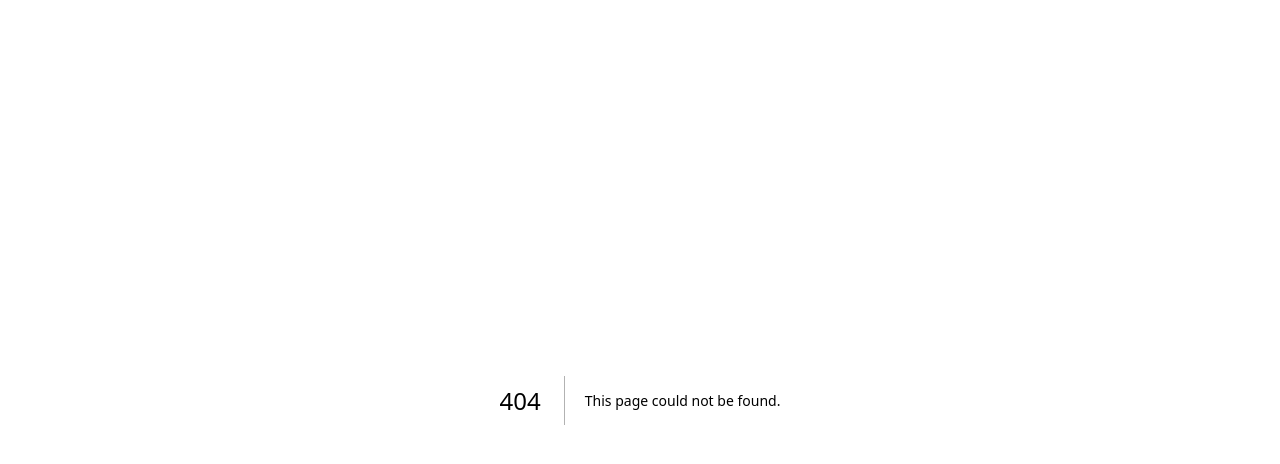
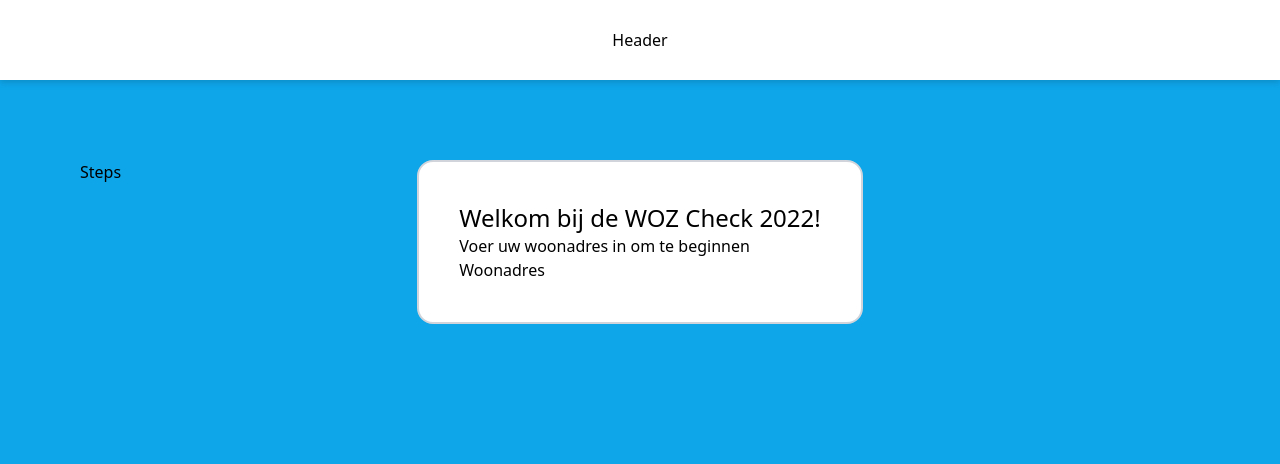
Before and after one commit to boris-arkenaar/eerlijke-woz, a Next.js app: page /start in a window 1280 px wide. Before the commit this address had no page. Shown: the top 464 px of the page. Built offline with nearby package versions, Linux system fonts and the light colour scheme.

Commit message:
Create basic page layout

```diff
--- /dev/null
+++ b/components/address.tsx
@@ -0,0 +1,13 @@
+import { FC } from "react";
+
+const Address: FC = () => {
+  return (
+    <div className="">
+      <h1 className="text-2xl">Welkom bij de WOZ Check 2022!</h1>
+      <p>Voer uw woonadres in om te beginnen</p>
+      <label>Woonadres</label>
+    </div>
+  );
+};
+
+export default Address;
--- /dev/null
+++ b/components/container.tsx
@@ -0,0 +1,23 @@
+import { FC } from "react";
+import Header from "./header";
+import Steps from "./steps";
+
+type Props = {
+  children: JSX.Element;
+};
+
+const Container: FC<Props> = ({ children }) => {
+  return (
+    <div className="bg-sky-500 h-screen">
+      <Header />
+      <Steps />
+      <div className="grid justify-center space-y-20 mt-20 py-20">
+        <div className="bg-white border-2 border-gray-300 rounded-2xl drop-shadow-1xl p-10">
+          {children}
+        </div>
+      </div>
+    </div>
+  );
+};
+
+export default Container;
--- /dev/null
+++ b/components/header.tsx
@@ -0,0 +1,11 @@
+import { FC } from "react";
+
+const Header: FC = () => {
+  return (
+    <div className="fixed top-0 grid justify-center items-center w-screen h-20 space-y-20 bg-white drop-shadow-md">
+      <h1>Header</h1>
+    </div>
+  );
+};
+
+export default Header;
--- /dev/null
+++ b/components/steps.tsx
@@ -0,0 +1,13 @@
+import { FC } from "react";
+
+const Steps: FC = () => {
+  return (
+    <div className="fixed left-20 top-40 justify-center items-center space-y-20">
+      <div className="space-y-20">
+        <h1>Steps</h1>
+      </div>
+    </div>
+  );
+};
+
+export default Steps;
--- a/pages/index.tsx
+++ b/pages/index.tsx
@@ -1,86 +1,16 @@
-import type { NextPage } from 'next'
-import Head from 'next/head'
-import Image from 'next/image'
+import type { NextPage } from "next";
+import Head from "next/head";
+import Image from "next/image";
 
 const Home: NextPage = () => {
   return (
-    <div className="flex min-h-screen flex-col items-center justify-center py-2">
-      <Head>
-        <title>Create Next App</title>
-        <link rel="icon" href="/favicon.ico" />
-      </Head>
+    <div className="grid justify-center items-center h-screen space-y-20">
+      <div className="space-y-20">
+        <h1>Eerlijke WOZ</h1>
+        <a href="/start">Start de WOZ check</a>
+      </div>
+    </div>
+  );
+};
 
-      <main className="flex w-full flex-1 flex-col items-center justify-center px-20 text-center">
-        <h1 className="text-6xl font-bold">
-          Welcome to{' '}
-          <a className="text-blue-600" href="https://nextjs.org">
-            Next.js!
-          </a>
-        </h1>
-
-        <p className="mt-3 text-2xl">
-          Get started by editing{' '}
-          <code className="rounded-md bg-gray-100 p-3 font-mono text-lg">
-            pages/index.tsx
-          </code>
-        </p>
-
-        <div className="mt-6 flex max-w-4xl flex-wrap items-center justify-around sm:w-full">
-          <a
-            href="https://nextjs.org/docs"
-            className="mt-6 w-96 rounded-xl border p-6 text-left hover:text-blue-600 focus:text-blue-600"
-          >
-            <h3 className="text-2xl font-bold">Documentation &rarr;</h3>
-            <p className="mt-4 text-xl">
-              Find in-depth information about Next.js features and its API.
-            </p>
-          </a>
-
-          <a
-            href="https://nextjs.org/learn"
-            className="mt-6 w-96 rounded-xl border p-6 text-left hover:text-blue-600 focus:text-blue-600"
-          >
-            <h3 className="text-2xl font-bold">Learn &rarr;</h3>
-            <p className="mt-4 text-xl">
-              Learn about Next.js in an interactive course with quizzes!
-            </p>
-          </a>
-
-          <a
-            href="https://github.com/vercel/next.js/tree/canary/examples"
-            className="mt-6 w-96 rounded-xl border p-6 text-left hover:text-blue-600 focus:text-blue-600"
-          >
-            <h3 className="text-2xl font-bold">Examples &rarr;</h3>
-            <p className="mt-4 text-xl">
-              Discover and deploy boilerplate example Next.js projects.
-            </p>
-          </a>
-
-          <a
-            href="https://vercel.com/import?filter=next.js&utm_source=create-next-app&utm_medium=default-template&utm_campaign=create-next-app"
-            className="mt-6 w-96 rounded-xl border p-6 text-left hover:text-blue-600 focus:text-blue-600"
-          >
-            <h3 className="text-2xl font-bold">Deploy &rarr;</h3>
-            <p className="mt-4 text-xl">
-              Instantly deploy your Next.js site to a public URL with Vercel.
-            </p>
-          </a>
-        </div>
-      </main>
-
-      <footer className="flex h-24 w-full items-center justify-center border-t">
-        <a
-          className="flex items-center justify-center gap-2"
-          href="https://vercel.com?utm_source=create-next-app&utm_medium=default-template&utm_campaign=create-next-app"
-          target="_blank"
-          rel="noopener noreferrer"
-        >
-          Powered by{' '}
-          <Image src="/vercel.svg" alt="Vercel Logo" width={72} height={16} />
-        </a>
-      </footer>
-    </div>
-  )
-}
-
-export default Home
+export default Home;
--- /dev/null
+++ b/pages/start.tsx
@@ -0,0 +1,13 @@
+import type { NextPage } from "next";
+import Address from "../components/address";
+import Container from "../components/container";
+
+const Start: NextPage = () => {
+  return (
+    <Container>
+      <Address />
+    </Container>
+  );
+};
+
+export default Start;
```
